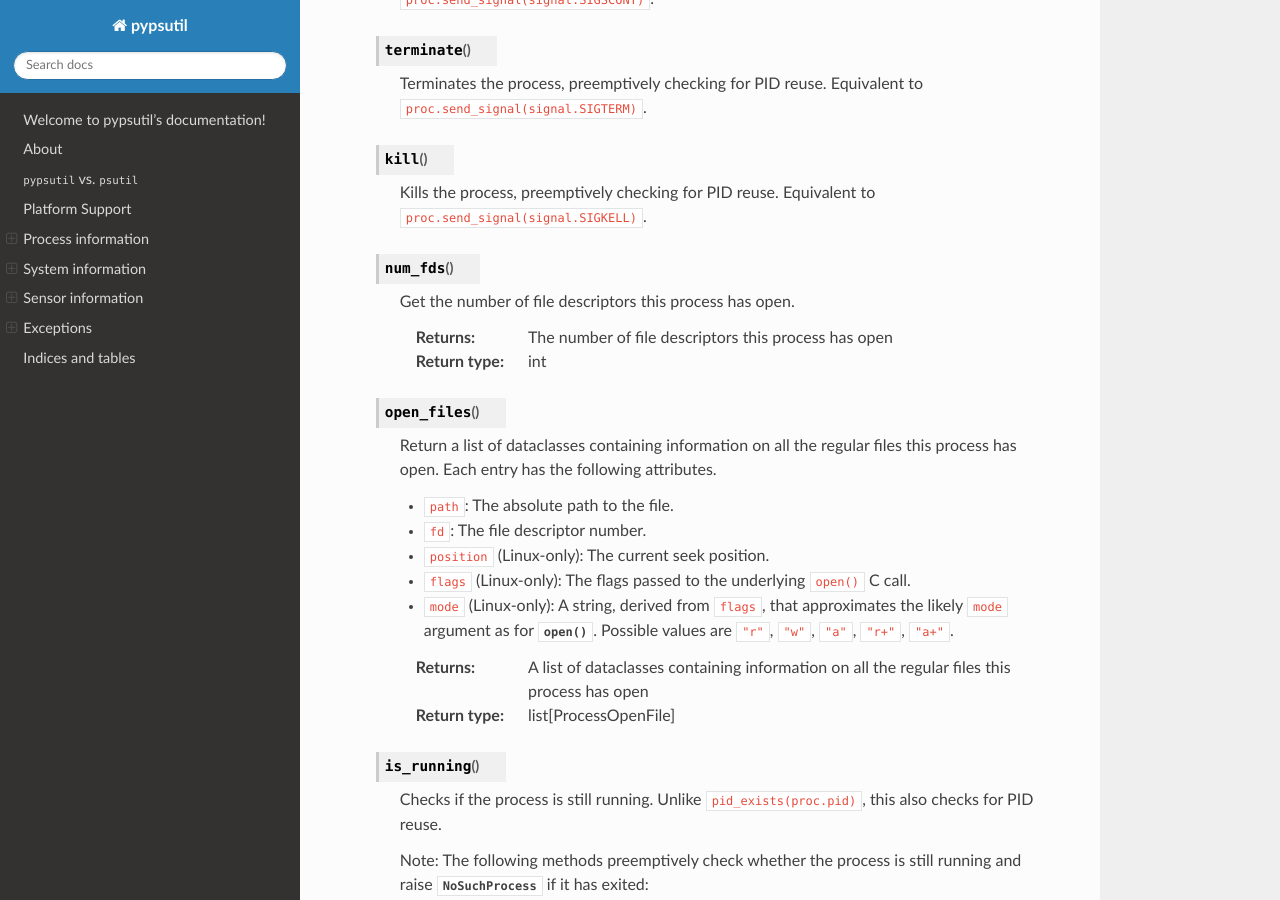
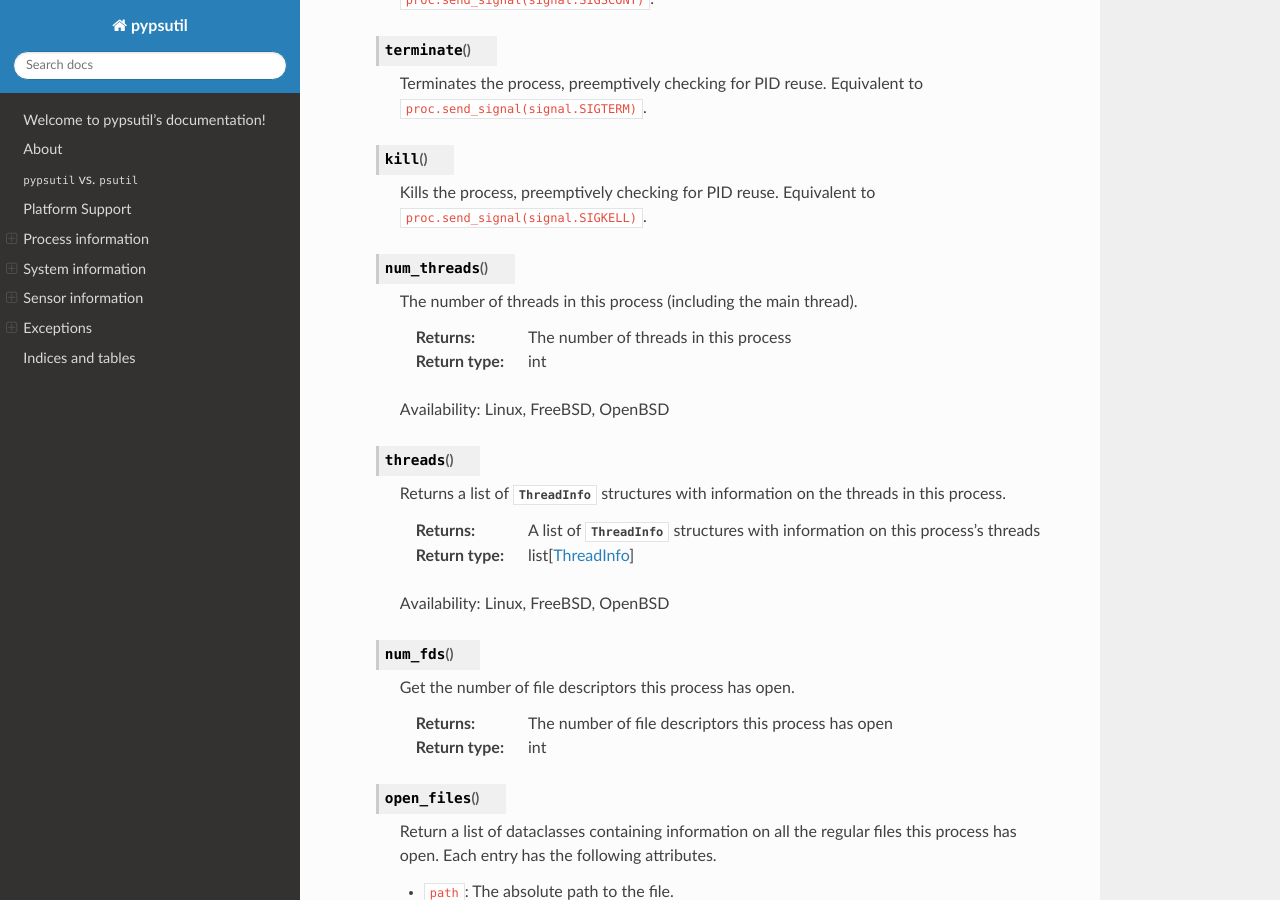
Before and after one commit to cptpcrd/pypsutil, a Sphinx documentation site: the page built from docs/index.rst, in a window 1280 px wide and 900 px high, scrolled down 11148 px. Built offline with Sphinx 7.4.7 and the Read the Docs theme 2.0.0, drawn with Linux system fonts in a browser that asks for light colours; some of the changed text lies outside the part shown.

Commit message:
doc: document Process.threads()/num_threads()

```diff
--- a/docs/index.rst
+++ b/docs/index.rst
@@ -521,6 +521,25 @@ Process information
       Kills the process, preemptively checking for PID reuse. Equivalent to
       ``proc.send_signal(signal.SIGKELL)``.
 
+   .. py:method:: num_threads()
+
+      The number of threads in this process (including the main thread).
+
+      :returns: The number of threads in this process
+      :rtype: int
+
+      Availability: Linux, FreeBSD, OpenBSD
+
+   .. py:method:: threads()
+
+      Returns a list of :py:class:`ThreadInfo` structures with information on the threads in this
+      process.
+
+      :returns: A list of :py:class:`ThreadInfo` structures with information on this process's threads
+      :rtype: list[ThreadInfo]
+
+      Availability: Linux, FreeBSD, OpenBSD
+
    .. py:method:: num_fds()
 
       Get the number of file descriptors this process has open.
@@ -657,6 +676,29 @@ Process information
    .. py:data:: IDLE
    .. py:data:: LOCKED
    .. py:data:: WAITING
+
+
+.. py:class:: ThreadInfo
+
+   A dataclass containing information on the threads in this process.
+
+   .. py:attribute:: id
+
+        :type: int
+
+       The thread ID.
+
+   .. py:attribute:: user_time
+
+        :type: float
+
+       The time this thread spent in user mode.
+
+   .. py:attribute:: system_time
+
+        :type: float
+
+       The time this thread spent in system mode.
 
 
 .. py:function:: pids()
```
